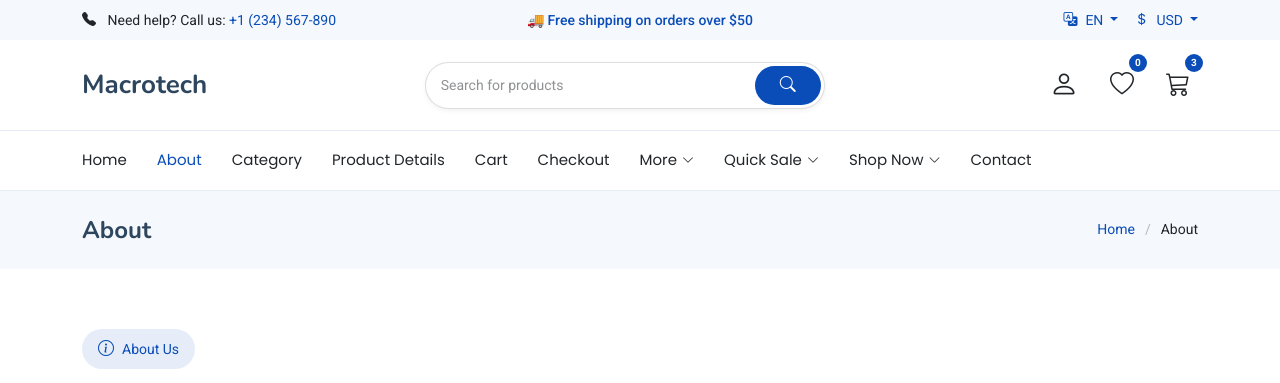
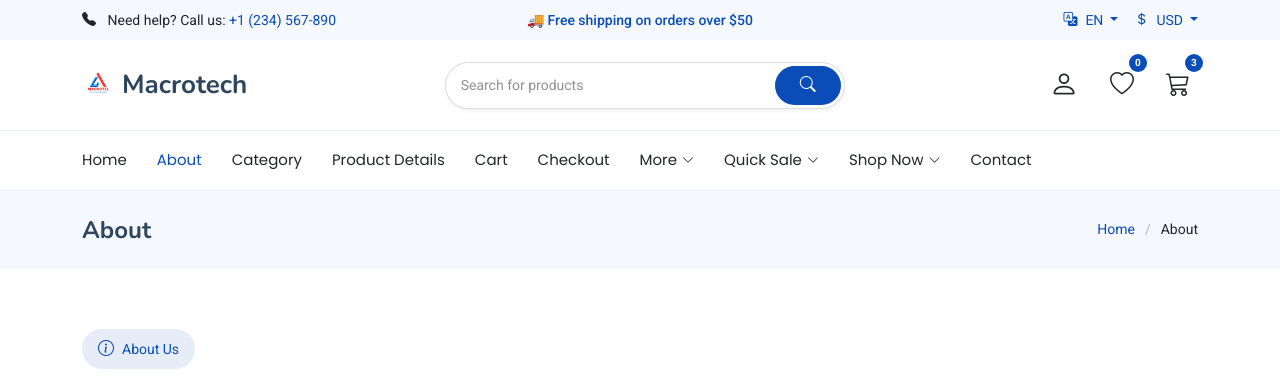
Before and after one commit to munyokii/eStore, a Django app: page /about/ in a window 1280 px wide. Shown: the top 383 px of the page. Run offline with Django 5.2, Linux system fonts and the light colour scheme; some libraries are stand-ins or nearby versions.

Commit message:
:sparkles: Add website favicon and logo

```diff
--- a/macrotech/templates/layout.html
+++ b/macrotech/templates/layout.html
@@ -10,8 +10,7 @@
   <meta name="keywords" content="">
 
   <!-- Favicons -->
-  <link href="{% static 'assets/img/favicon.png' %}" rel="icon">
-  <link href="{% static 'assets/img/apple-touch-icon.png' %}" rel="apple-touch-icon">
+  <link href="{% static 'assets/img/favicon.ico' %}" rel="icon">
 
   <!-- Fonts -->
   <link href="https://fonts.googleapis.com" rel="preconnect">
@@ -105,7 +104,7 @@
           <!-- Logo -->
           <a href="{% url 'home' %}" class="logo d-flex align-items-center">
             <!-- Uncomment the line below if you also wish to use an image logo -->
-            <!-- <img src="{% static 'assets/img/logo.webp" alt=""> -->
+            <img src="{% static 'assets/img/logo.png' %}" alt="Logo">
             <h1 class="sitename">Macrotech</h1>
           </a>
 
@@ -939,14 +938,10 @@
         </div>
 
         <div class="copyright text-center">
-          <p>© <span>Copyright</span> <strong class="sitename">eStore</strong>. All Rights Reserved.</p>
+          <p>© <span>Copyright</span> <strong class="sitename">Macrotech</strong>. All Rights Reserved.</p>
         </div>
 
         <div class="credits">
-          <!-- All the links in the footer should remain intact. -->
-          <!-- You can delete the links only if you've purchased the pro version. -->
-          <!-- Licensing information: https://bootstrapmade.com/license/ -->
-          <!-- Purchase the pro version with working PHP/AJAX contact form: [buy-url] -->
           Designed by <a href="https://digicrafts.co.ke">Digicraft Kenya</a>
         </div>
 
```
Also changed, not shown: macrotech/static/assets/img/apple-touch-icon.png (deleted), macrotech/static/assets/img/favicon.ico (added), macrotech/static/assets/img/favicon.png (deleted), macrotech/static/assets/img/logo.png (added), macrotech/static/assets/img/logo.webp (deleted).
